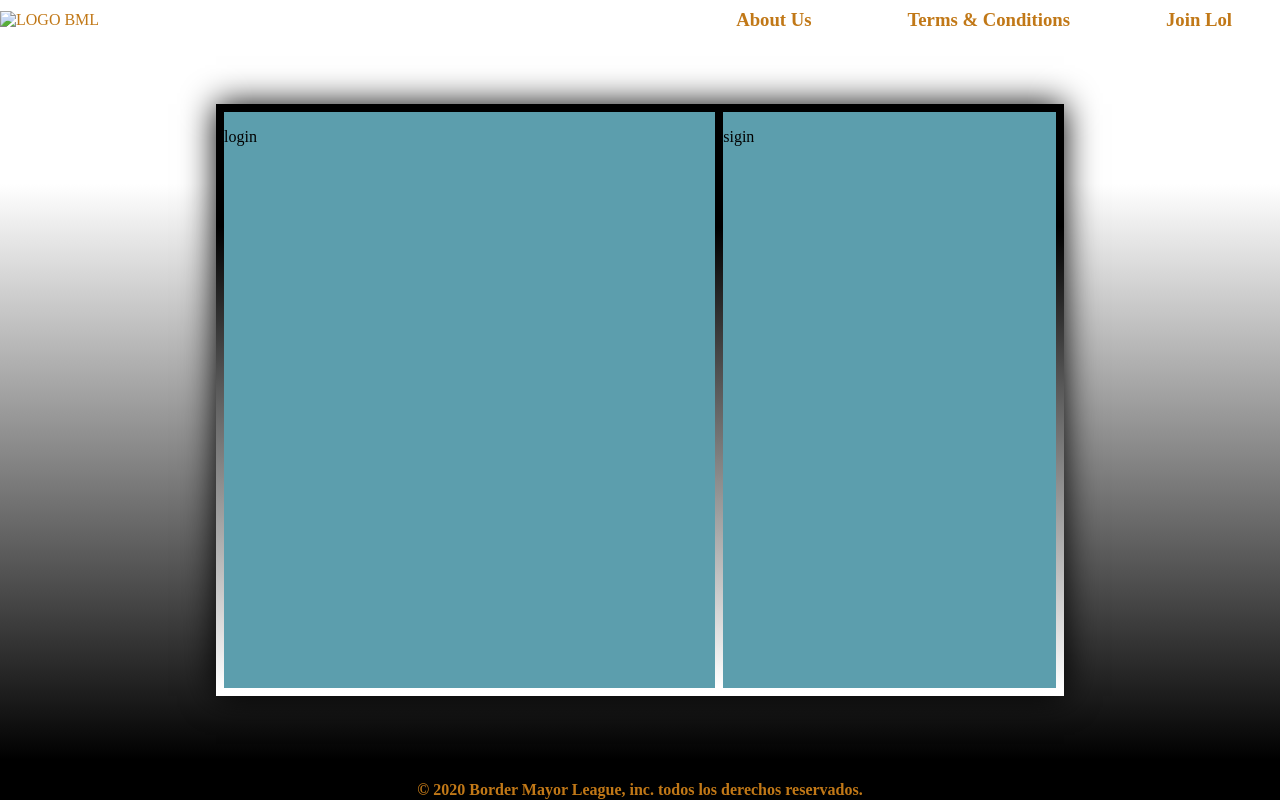
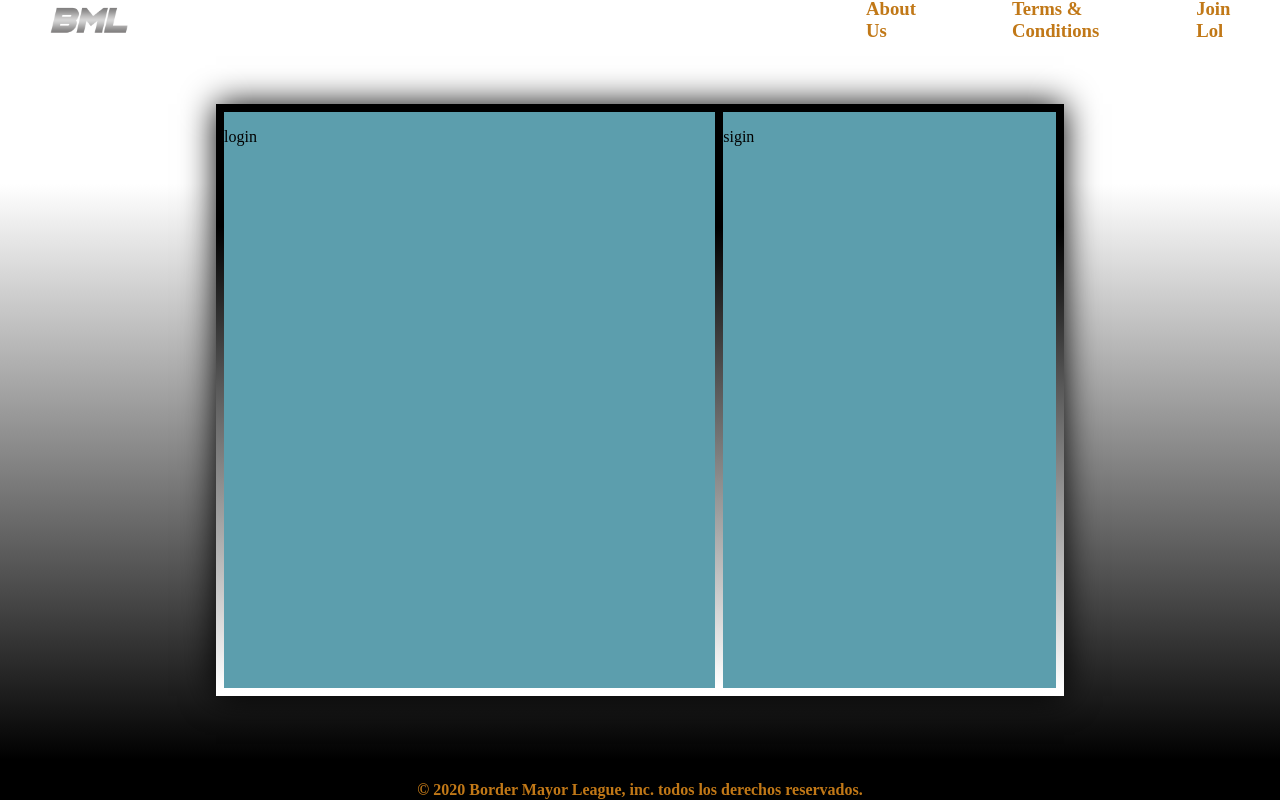
Before and after one commit to olavskoo/log-in-page, a plain HTML site: page log in/login_page.html in a window 1280 px wide. Drawn offline with Linux system fonts and the light colour scheme.

Commit message:
logo
Se agrego logo

```diff
--- a/log in/CSS/login_page.css
+++ b/log in/CSS/login_page.css
@@ -24,8 +24,12 @@ body {
 }
 .logo {
   display: flex;
-  justify-content: center;
   align-items: center;
+}
+.imglogo{
+  width: 10%;
+  height: auto;
+  margin-left: 3em;
 }
 .right_top {
   display: flex;
--- a/log in/login_page.html
+++ b/log in/login_page.html
@@ -12,7 +12,7 @@
       <div class="top">
         <div class="left_top">
           <div class="logo">
-            <img src="" alt="LOGO BML" />
+            <img src="img/108135027_202602757824319_5163068830750261079_n.png" alt="LOGO BML" class="imglogo" />
           </div>
         </div>
         <div class="right_top">
```
Also changed, not shown: log in/img/108135027_202602757824319_5163068830750261079_n.png (added).
